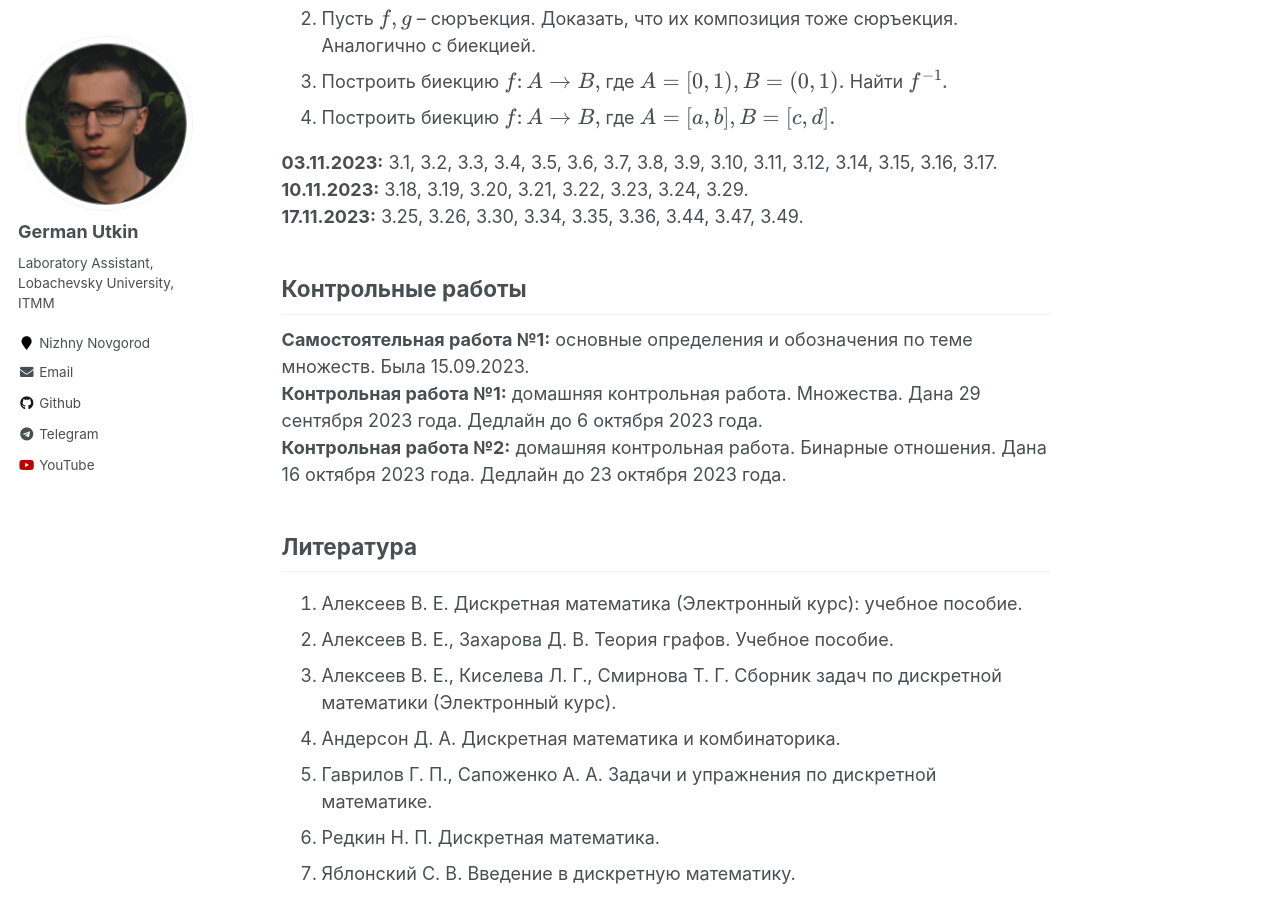
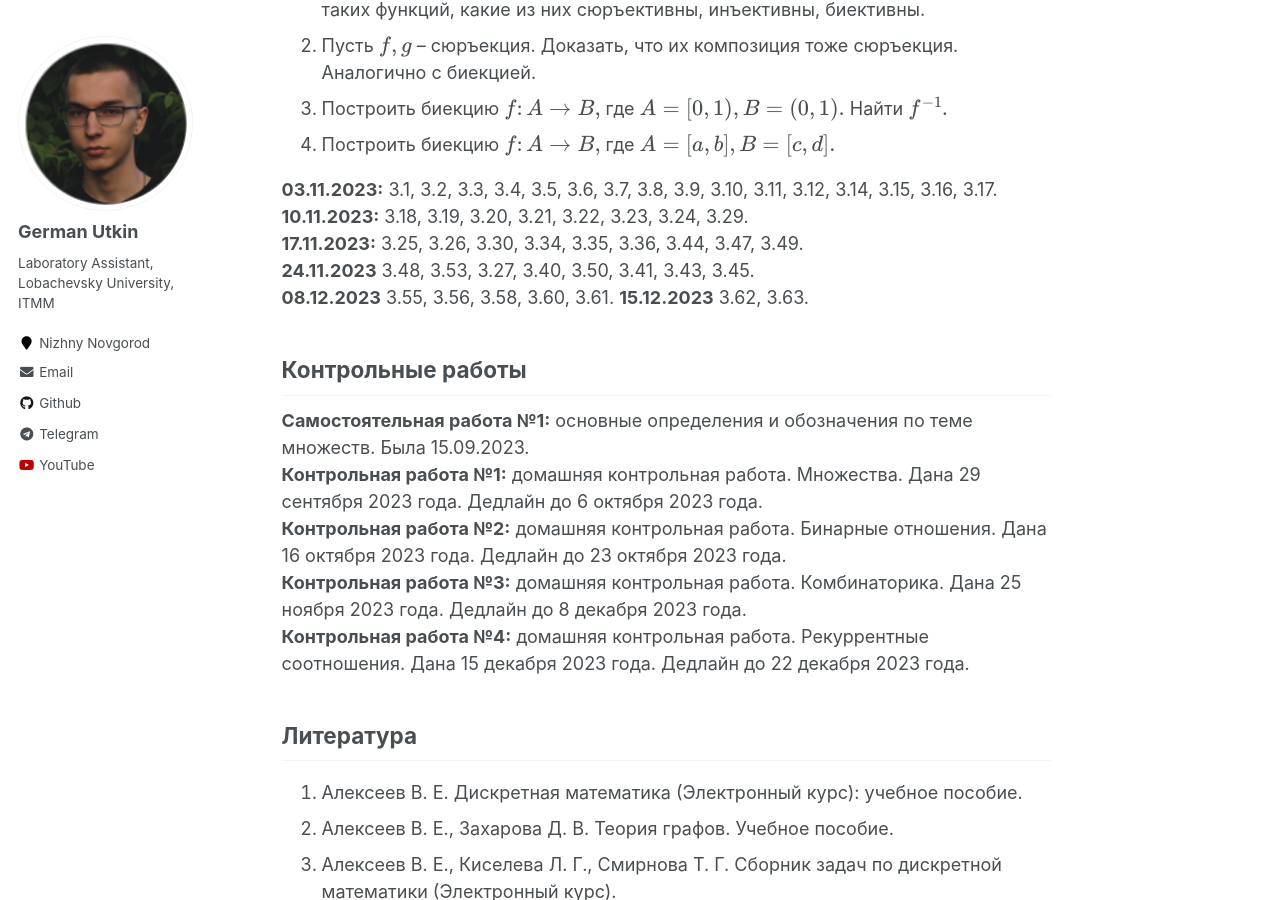
Before and after one commit to forodie/forodie.github.io, a Jekyll site: the page built from _teaching/DiscreteMath.md, in a window 1280 px wide and 900 px high, scrolled down 711 px. Built offline with Jekyll 4.4.1, drawn with Linux system fonts in a browser that asks for light colours; formulas are drawn with MathJax 3; some of the changed text lies outside the part shown.

Commit message:
Update DiscreteMath.md

```diff
--- a/_teaching/DiscreteMath.md
+++ b/_teaching/DiscreteMath.md
@@ -31,12 +31,17 @@ venue: #'Journal 1'
 **03.11.2023:** 3.1, 3.2, 3.3, 3.4, 3.5, 3.6, 3.7, 3.8, 3.9, 3.10, 3.11, 3.12, 3.14, 3.15, 3.16, 3.17.
 **10.11.2023:** 3.18, 3.19, 3.20, 3.21, 3.22, 3.23, 3.24, 3.29.
 **17.11.2023:** 3.25, 3.26, 3.30, 3.34, 3.35, 3.36, 3.44, 3.47, 3.49.
+**24.11.2023** 3.48, 3.53, 3.27, 3.40, 3.50, 3.41, 3.43, 3.45.
+**08.12.2023** 3.55, 3.56, 3.58, 3.60, 3.61.
+**15.12.2023** 3.62, 3.63.
 
 ## Контрольные работы
 
 **Самостоятельная работа №1:** основные определения и обозначения по теме множеств. Была 15.09.2023.
 **Контрольная работа №1:** домашняя контрольная работа. Множества. Дана 29 сентября 2023 года. Дедлайн до 6 октября 2023 года.
 **Контрольная работа №2:** домашняя контрольная работа. Бинарные отношения. Дана 16 октября 2023 года. Дедлайн до 23 октября 2023 года.
+**Контрольная работа №3:** домашняя контрольная работа. Комбинаторика. Дана 25 ноября 2023 года. Дедлайн до 8 декабря 2023 года.
+**Контрольная работа №4:** домашняя контрольная работа. Рекуррентные соотношения. Дана 15 декабря 2023 года. Дедлайн до 22 декабря 2023 года.
 
 ## Литература
 
```
Also changed, not shown: other parts of _teaching/DiscreteMath.md (+1 -1 lines).
